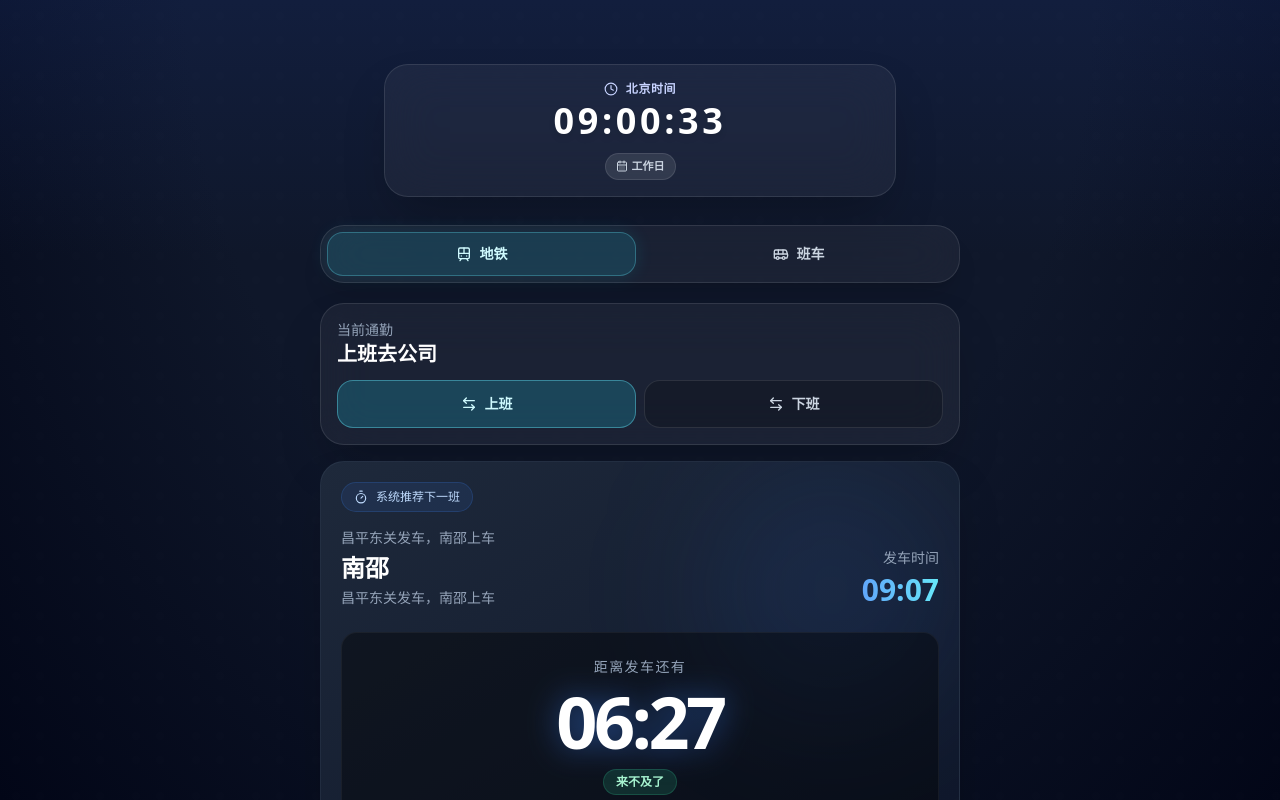
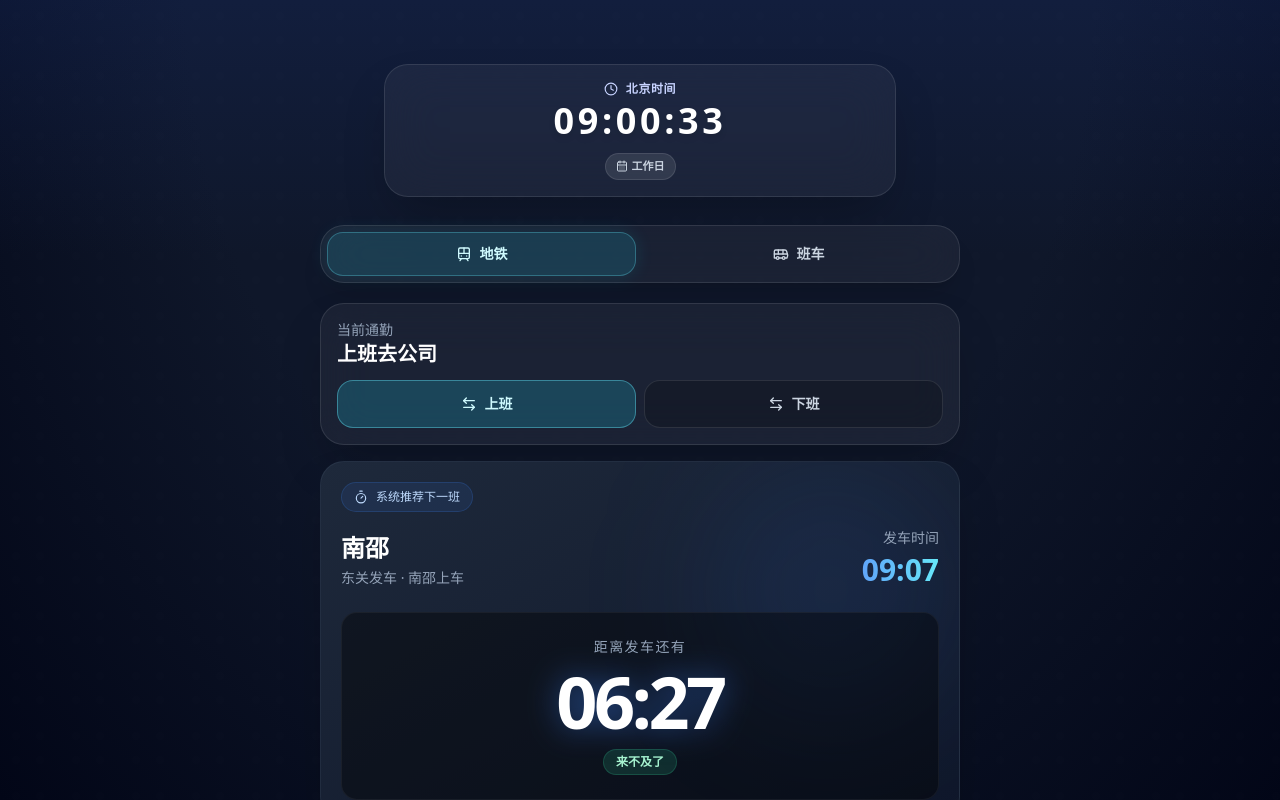
Before and after one commit to delete222/subway, a React (Vite) app: page /#/ in a window 1280 px wide. Built offline with nearby package versions, Linux system fonts and the light colour scheme.

Commit message:
Remove duplicate morning train label

```diff
--- a/src/pages/SubwaySchedule.tsx
+++ b/src/pages/SubwaySchedule.tsx
@@ -24,7 +24,6 @@ interface SubwayDataset {
 interface SubwayTrain {
   station: string;
   directionLabel: string;
-  focusLabel: string;
   destination: string;
   time: string;
   hour: number;
@@ -78,18 +77,16 @@ const changpingStations = [
 const homeStationIndex = changpingStations.indexOf('南邵');
 const officeStationIndex = changpingStations.indexOf('西二旗');
 
-const directionOptions: Record<DirectionKey, { label: string; station: string; targetText: string; focusLabel: string }> = {
+const directionOptions: Record<DirectionKey, { label: string; station: string; targetText: string }> = {
   morning: {
     label: '上班去公司',
     station: '南邵站',
     targetText: '开往蓟门桥站方向',
-    focusLabel: '昌平东关发车，南邵上车',
   },
   evening: {
     label: '下班回家',
     station: '西二旗站',
     targetText: '开往昌平西山口站方向',
-    focusLabel: '西二旗出发回南邵',
   },
 };
 
@@ -225,7 +222,7 @@ function skipsNanShao(entry: SubwayEntry) {
 
 function getTrainDetail(train: SubwayTrain, direction: DirectionKey) {
   if (direction === 'morning') {
-    return train.isDongguanDeparture ? '昌平东关发车，南邵上车' : `开往 ${train.destination.replace('站', '')}`;
+    return train.isDongguanDeparture ? '东关发车 · 南邵上车' : `南邵上车 · 开往 ${train.destination.replace('站', '')}`;
   }
   return `开往 ${train.destination.replace('站', '')}`;
 }
@@ -256,7 +253,6 @@ function buildTrains(dataset: SubwayDataset | undefined, now: Date, direction: D
       trains.push({
         station: dataset.station,
         directionLabel: directionOptions[direction].label,
-        focusLabel: directionOptions[direction].focusLabel,
         destination: entry.terminus,
         time: `${hourText.padStart(2, '0')}:${entry.minute.toString().padStart(2, '0')}`,
         hour,
@@ -409,7 +405,6 @@ export default function SubwaySchedule() {
                       </div>
                       <div className="flex items-end justify-between mb-6">
                         <div>
-                          <p className="text-slate-400 text-sm mb-1">{nextTrain.focusLabel}</p>
                           <div className="text-2xl font-bold text-white">{nextTrain.station.replace('站', '')}</div>
                           <p className="mt-1 text-sm text-slate-400">{getTrainDetail(nextTrain, direction)}</p>
                         </div>
```
